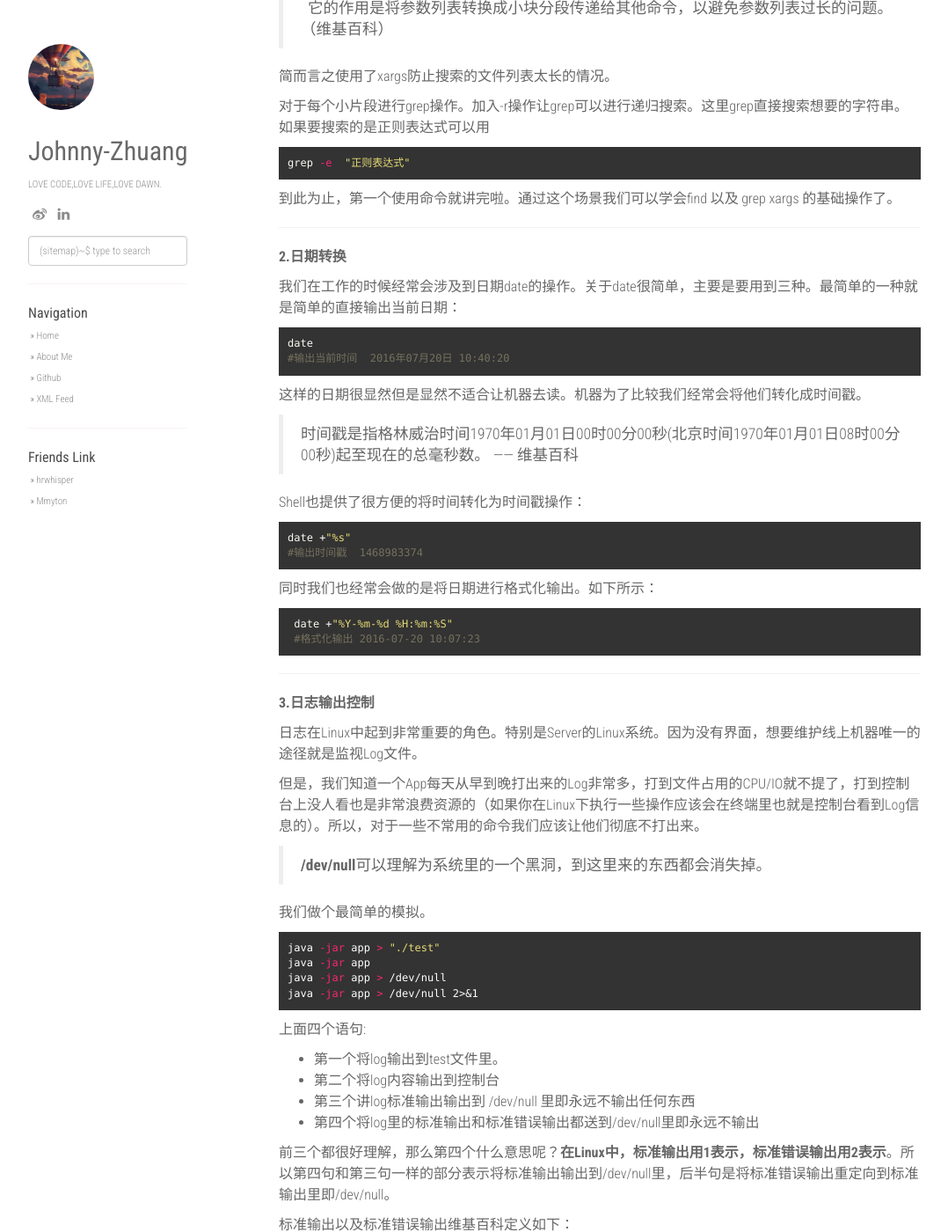
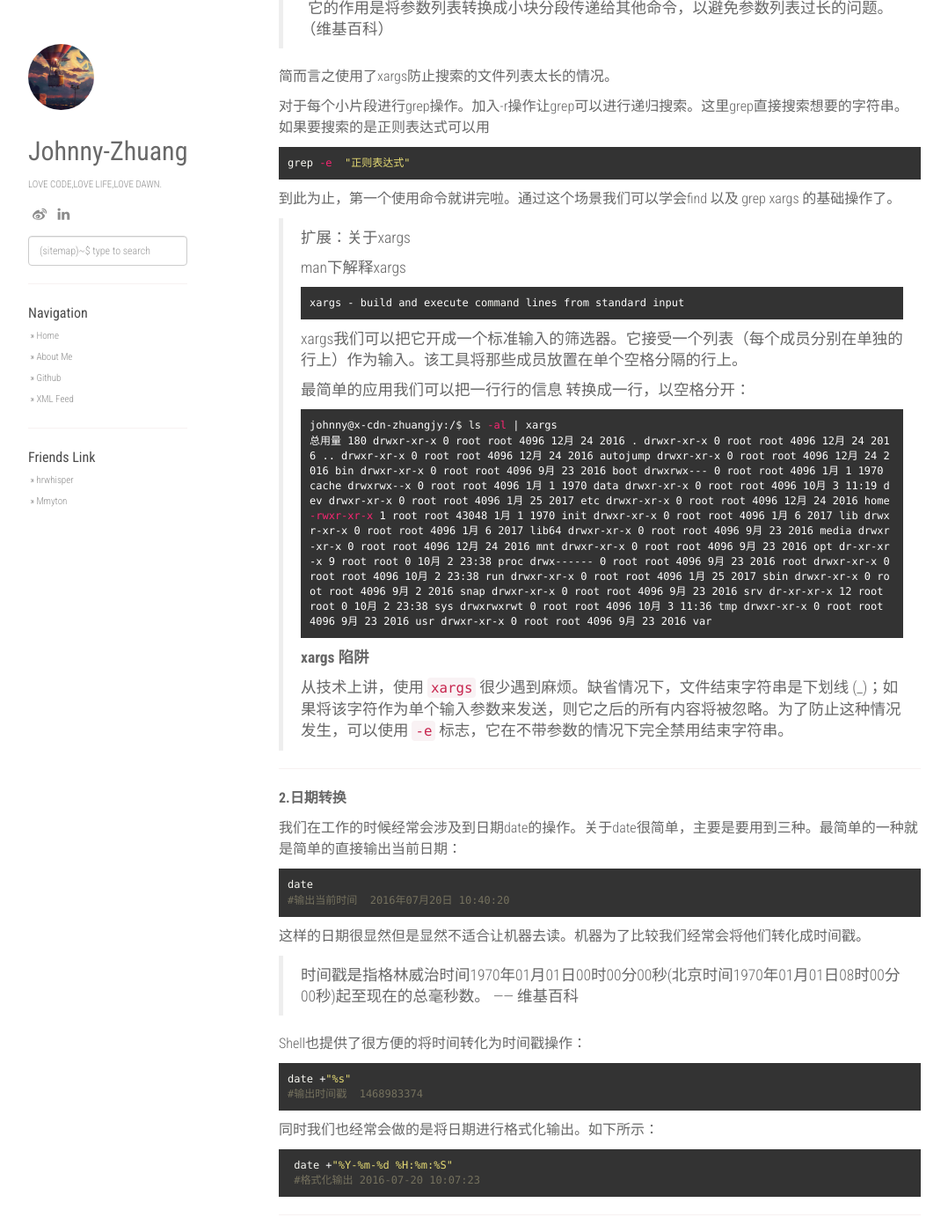
Before and after one commit to iamjohnnyzhuang/iamjohnnyzhuang.github.io, a Jekyll site: the page built from _posts/2016-07-04-我的Shell日记.md, in a window 1280 px wide and 1400 px high, scrolled down 759 px. Shown: the whole window at 88% size, without its empty margins (53-1131 px from the left). Built offline with Jekyll 4.4.1, drawn with Linux system fonts in a browser that asks for light colours; nearby versions of some CDN libraries; comment, search, counter and statistics services are not loaded; some of the changed text lies outside the part shown.

Commit message:
add shell

````diff
--- a/_posts/2016-07-04-学会这些Shell命令就够了.md
+++ b/_posts/2016-07-04-我的Shell日记.md
@@ -1,6 +1,6 @@
 ---
 layout: post
-title: 学会这些Shell命令就够了
+title: 我的Shell日记
 categories: [shell]
 ---
 
@@ -37,7 +37,34 @@ grep -e  "正则表达式"
 
 到此为止，第一个使用命令就讲完啦。通过这个场景我们可以学会find 以及 grep xargs 的基础操作了。
 
+
+
+> 扩展：关于xargs
+>
+> man下解释xargs
+>
+> ``` bash
+> xargs - build and execute command lines from standard input
+> ```
+>
+> xargs我们可以把它开成一个标准输入的筛选器。它接受一个列表（每个成员分别在单独的行上）作为输入。该工具将那些成员放置在单个空格分隔的行上。
+>
+> 最简单的应用我们可以把一行行的信息 转换成一行，以空格分开：
+>
+> ``` bash
+> johnny@x-cdn-zhuangjy:/$ ls -al | xargs
+> 总用量 180 drwxr-xr-x 0 root root 4096 12月 24 2016 . drwxr-xr-x 0 root root 4096 12月 24 2016 .. drwxr-xr-x 0 root root 4096 12月 24 2016 autojump drwxr-xr-x 0 root root 4096 12月 24 2016 bin drwxr-xr-x 0 root root 4096 9月 23 2016 boot drwxrwx--- 0 root root 4096 1月 1 1970 cache drwxrwx--x 0 root root 4096 1月 1 1970 data drwxr-xr-x 0 root root 4096 10月 3 11:19 dev drwxr-xr-x 0 root root 4096 1月 25 2017 etc drwxr-xr-x 0 root root 4096 12月 24 2016 home -rwxr-xr-x 1 root root 43048 1月 1 1970 init drwxr-xr-x 0 root root 4096 1月 6 2017 lib drwxr-xr-x 0 root root 4096 1月 6 2017 lib64 drwxr-xr-x 0 root root 4096 9月 23 2016 media drwxr-xr-x 0 root root 4096 12月 24 2016 mnt drwxr-xr-x 0 root root 4096 9月 23 2016 opt dr-xr-xr-x 9 root root 0 10月 2 23:38 proc drwx------ 0 root root 4096 9月 23 2016 root drwxr-xr-x 0 root root 4096 10月 2 23:38 run drwxr-xr-x 0 root root 4096 1月 25 2017 sbin drwxr-xr-x 0 root root 4096 9月 2 2016 snap drwxr-xr-x 0 root root 4096 9月 23 2016 srv dr-xr-xr-x 12 root root 0 10月 2 23:38 sys drwxrwxrwt 0 root root 4096 10月 3 11:36 tmp drwxr-xr-x 0 root root 4096 9月 23 2016 usr drwxr-xr-x 0 root root 4096 9月 23 2016 var
+> ```
+>
+> **xargs 陷阱**
+>
+> 从技术上讲，使用 `xargs` 很少遇到麻烦。缺省情况下，文件结束字符串是下划线 (_)；如果将该字符作为单个输入参数来发送，则它之后的所有内容将被忽略。为了防止这种情况发生，可以使用 `-e` 标志，它在不带参数的情况下完全禁用结束字符串。
+
+
+
 ----
+
+
 
 **2.日期转换**
 
@@ -218,8 +245,8 @@ lsb_release -a
 相当于Window下的快捷方式，Linux下也有:
 
 ``` bash
-#将etcd文件夹链接添加到/usr/bin中
-ln ./etcd /usr/bin
+# 在当前目录下创建软链接名字为mylink指向/usr/bin
+ln -s /usr/bin mylink
 ```
 
 
@@ -295,3 +322,139 @@ rename foo foo0 foo??
 #重命名匹配foo*及foo后面跟任意多字符 为foo0 如：foo1 foo2 ;foo12
 rename foo foo0 foo*
 ```
+
+
+
+---
+
+
+
+**13. 创建深层级目录 **
+
+mkdir可以创建单个目录，但是如果想要创建深层级的呢？ 千万不要多次调用cd / mkdir 效率太低。
+
+尝试如下：
+
+``` bash
+mkdir -p /tmp/a/b/c/d
+```
+
+如果途中有文件夹没有的话会被自动创建非常方便！
+
+
+
+---
+
+
+
+**14. 将命令与控制操作符组合使用**
+
+SHELL 操作与 SHELL操作间可以通过一些操作符连接起来。
+
+主要操作符有：
+
+1. ;  （分号）： 不管前一个操作是否成功，执行完毕后都会执行第二个。
+2. && ： 仅当 第一个命令返回零退出状态时才运行第二个命令。即第一个操作成功才会执行第二个。
+3. || ： 仅当第一个命令返回非零退出状态时才运行第二个命令。即如果第一个命令*成功*，则第二个命令不会运行。
+
+仅当第一个命令返回非零退出状态时才运行第二个命令。换句话说，如果第一个命令*成功*，则第二个命令不会运行
+
+``` bash
+# ; 无论第一个操作是否成功都会触发第二个操作
+johnny@x-cdn-zhuangjy:/$ tar xzvf noexistfile.tar.gz ; echo "success"
+tar (child): noexistfile.tar.gz：无法 open: 没有那个文件或目录
+tar (child): Error is not recoverable: exiting now
+tar: Child returned status 2
+tar: Error is not recoverable: exiting now
+success
+
+# && 仅仅当第一个成功了才会触发
+johnny@x-cdn-zhuangjy:/$ tar xzvf noexistfile.tar.gz && echo "success"
+tar (child): noexistfile.tar.gz：无法 open: 没有那个文件或目录
+tar (child): Error is not recoverable: exiting now
+tar: Child returned status 2
+tar: Error is not recoverable: exiting now
+
+# || 第一个不成功就会触发第二个
+johnny@x-cdn-zhuangjy:/$ tar xzvf noexistfile.tar.gz || echo "success"
+tar (child): noexistfile.tar.gz：无法 open: 没有那个文件或目录
+tar (child): Error is not recoverable: exiting now
+tar: Child returned status 2
+tar: Error is not recoverable: exiting now
+success
+```
+
+
+
+---
+
+
+
+**15. 变量的使用**
+
+Shell的变量控制不如高级语言如Python之类的好控制。
+
+所以一般情况下不建议使用，但是如果真的需要用到的话，一般最好将变量调用包括在双引号中来避免与周边的文本区分。
+
+``` bash
+# 定义变量
+johnny@x-cdn-zhuangjy:/$ a="hello world"
+# 使用变量
+johnny@x-cdn-zhuangjy:/$ echo "$a"
+hello world
+johnny@x-cdn-zhuangjy:/$ echo '"$a" "zhuangjy"'
+"$a" "zhuangjy"
+```
+
+
+
+---
+
+
+
+**16. 在subshell中运行命令列表**
+
+将一个命令组放在括号内，这样做这个命令组将在一个subshell中运行。
+
+subshell 的定义：（wikipedia)
+
+> **Subshell** can refer to:
+>
+> - A [subshell](https://en.wikipedia.org/wiki/Electron_shell#Subshells) of an [electron shell](https://en.wikipedia.org/wiki/Electron_shell)
+> - A [child process](https://en.wikipedia.org/wiki/Child_process) launched by a [shell (computing)](https://en.wikipedia.org/wiki/Shell_(computing))
+
+*这样做的好处：* 我们在写代码中经常会设置一些局部变量，运用subshell也是出于同样的目的。设置一些临时的变量不影响原有环境。
+
+``` bash
+johnny@x-cdn-zhuangjy:/$ a="hello world"
+johnny@x-cdn-zhuangjy:/$ (a="hello") && echo $a
+hello world
+```
+
+
+
+---
+
+
+
+**17. 使用time命令评估命令耗时/资源**
+
+有时候我们需要知道一下一个shell命令的耗时耗费资源情况，那么这个时候使用time命令就是最好的选择了。
+
+``` bash
+johnny@x-cdn-zhuangjy:/$ time cat /tmp/data.txt
+总用量 180
+drwxr-xr-x  0 root root  4096 12月 24  2016 ./
+...
+
+real    0m0.025s
+user    0m0.000s
+sys     0m0.016s
+```
+
+返回值含义：
+
+* real：从程序开始到程序执行结束时所消耗的时间，包括CPU的用时。
+* cpu时间：
+  * user：程序本身，以及它所调用的库中的子例程使用的时间。
+  * sys：由程序直接或间接调用的系统调用执行的时间。
````
